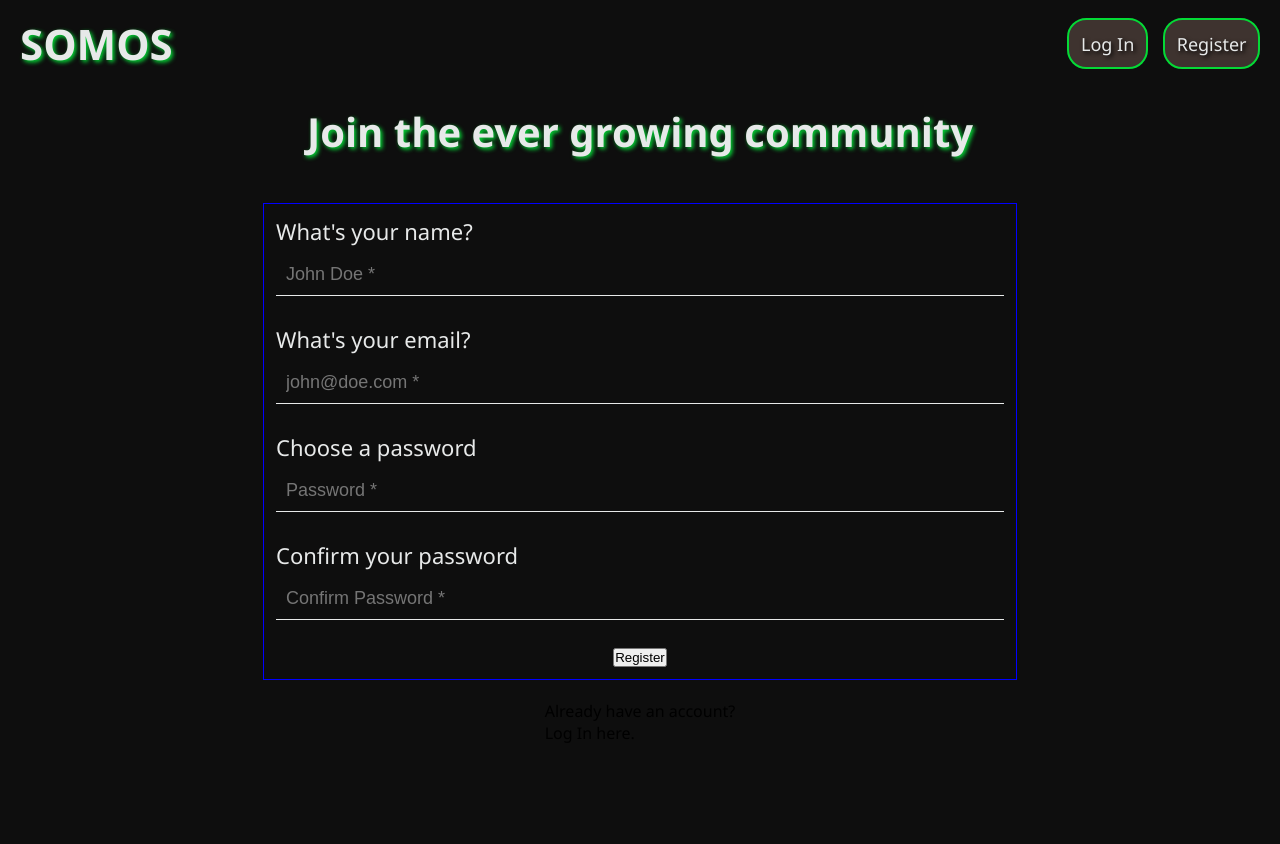
After one commit to 0xdeeznode/somos, a Django app: page /somoseco/signup in a window 1280 px wide. The commit adds this page. Run offline with Django 5.2, Linux system fonts and the light colour scheme.

Commit message:
register form

```diff
--- /dev/null
+++ b/somoseco/static/somoseco/styles_signup.css
@@ -0,0 +1,72 @@
+:root{
+    --verde-color: #04da36;
+    --tierra-color: #29211e;
+    --azul-color: #0e0e6a;
+    --plata-color: #e7e9e9;
+    --negro-color: #0e0e0e;
+}
+.section-container {
+    display: flex;
+    width: 100%;
+    height: fit-content;
+    flex-direction: column;
+    justify-content: center;
+    gap: 20px;
+    align-items: center;
+    padding: 100px 60px;
+
+}
+.header {
+    display: flex;
+    flex-direction: column;
+    align-items: center;
+    color: var(--plata-color);
+}
+.header h2 {
+    margin: 0;
+    padding: 4px;
+    font-size: 2.5rem;
+    font-weight: 700;
+    color: var(--plata-color);
+    margin-bottom: 20px;
+    text-shadow: 2px 2px 4px var(--verde-color);
+}
+.header h4 {
+    margin: 0;
+    width: 100%;
+    display: flex;
+    justify-content: center;
+    border-radius: 100px;
+    padding: 4px;
+    background-image: linear-gradient(to right, rgba(112, 13, 13, 0.194), rgba(157, 40, 40, 0.2));
+}
+form {
+    width: 65%;
+    display: flex;
+    flex-direction: column;
+    align-items: center;
+    justify-content: center;
+    gap: 28px;
+    padding: 12px;
+    border: 1px solid blue;
+}
+.form-group {
+    width: 100%;
+    display: flex;
+    flex-direction: column;
+    gap: 8px;
+    text-align: start;
+    border-bottom: 1px solid var(--plata-color);
+}
+.form-group input{
+    font-size: 18px;
+    padding: 10px;
+    background: none;
+    border: none;
+    outline: none;
+    color: var(--plata-color);
+}
+.form-group label {
+    font-size: 22px;
+    color: var(--plata-color);
+}
--- a/somoseco/templates/somoseco/layout.html
+++ b/somoseco/templates/somoseco/layout.html
@@ -39,7 +39,7 @@
                             Log In
                         </li>
                     </a>
-                    <a class="nav-link" href="{% url 'somoseco:register' %}">
+                    <a class="nav-link" href="{% url 'somoseco:signup' %}">
                         <li class="nav-item">
                             Register
                         </li>
--- /dev/null
+++ b/somoseco/templates/somoseco/signup.html
@@ -0,0 +1,45 @@
+{% extends "somoseco/layout.html" %}
+{% load static %}
+
+{% block title %}
+    Register
+{% endblock %}
+{% block styles %}
+    {{ block.super }}
+    <link rel="stylesheet" href="{% static 'somoseco/styles_signup.css' %}">
+{% endblock %}
+
+{% block body %}
+    <section class="section-container">
+        <div class="header">
+            <h2>Join the ever growing community</h2>
+            {% if message %}
+                <h4 class="alert">{{ message }}</h4>
+            {% endif %}
+        </div>
+        <form action="{% url 'somoseco:signup' %}" method="post">
+            {% csrf_token %}
+            <div class="form-group">
+                <label for="username">What's your name?</label>
+                <input class="form-control" autofocus type="text" name="username" id="username" placeholder="John Doe *">
+            </div>
+            <div class="form-group">
+                <label for="email">What's your email?</label>
+                <input class="form-control" type="email" name="email" id="email" placeholder="john@doe.com *">
+            </div>
+            <div class="form-group">
+                <label for="password">Choose a password</label>
+                <input class="form-control" type="password" name="password" id="password" placeholder="Password *">
+            </div>
+            <div class="form-group">
+                <label for="confirmation">Confirm your password</label>
+                <input class="form-control" type="password" name="confirmation" id="confirmation" placeholder="Confirm Password *">
+            </div>
+            <input class="btn-submit" type="submit" value="Register">
+        </form>
+        <div class="login-box">
+            <p>Already have an account?</p> <a href="{% url 'somoseco:login' %}">Log In here.</a>
+        </div>
+    </section>
+
+{% endblock %}
--- a/somoseco/urls.py
+++ b/somoseco/urls.py
@@ -5,7 +5,7 @@ app_name = 'somoseco'  # Define the namespace
 
 urlpatterns = [
     path('', views.index, name='index'),
-    path('register', views.register_view, name='register'),
+    path('signup', views.signup_view, name='signup'),
     path('logout', views.logout_view, name='logout'),
     path('login', views.login_view, name='login'),
 ]
--- a/somoseco/views.py
+++ b/somoseco/views.py
@@ -1,5 +1,6 @@
 from django.shortcuts import render
 from django.contrib.auth import logout, login, authenticate
+from django.db import IntegrityError
 from django.http import HttpResponseRedirect
 from django.urls import reverse
 
@@ -10,7 +11,7 @@ def index(request):
     return render(request, 'somoseco/index.html')
 
 
-def register_view(request):
+def signup_view(request):
     if request.method == "POST":
         username = request.POST["username"]
         email = request.POST["email"]
@@ -19,16 +20,20 @@ def register_view(request):
         password = request.POST["password"]
         confirmation = request.POST["confirmation"]
         if password != confirmation:
-            return render(request, "somoseco/register.html", {
+            return render(request, "somoseco/signup.html", {
                 "message": "Passwords don't match."
             })
-
-        user = User.objects.create_user(username, password, email)
-        user.save()
+        try:
+            user = User.objects.create_user(username, password, email)
+            user.save()
+        except IntegrityError:
+            return render(request, "somoseco/signup.html", {
+                "message": "Username already taken."
+            })
         login(request, user)
-        return HttpResponseRedirect(reverse("somoseco:index"))
+        return HttpResponseRedirect(reverse("somoseco/index.html"))
     else:
-        return render(request, "somoseco/register.html")
+        return render(request, "somoseco/signup.html")
 
 
 def login_view(request):
```
Also changed, not shown: somoseco/static/somoseco/styles_login.css (+7 -0 lines), somoseco/templates/somoseco/login.html (+4 -7 lines), somoseco/templates/somoseco/register.html (deleted, +0 -37 lines), somoseco/static/somoseco/styles_register.css (deleted).
